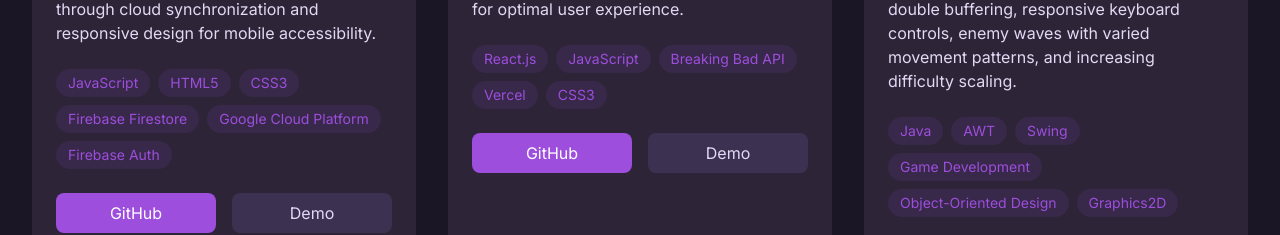
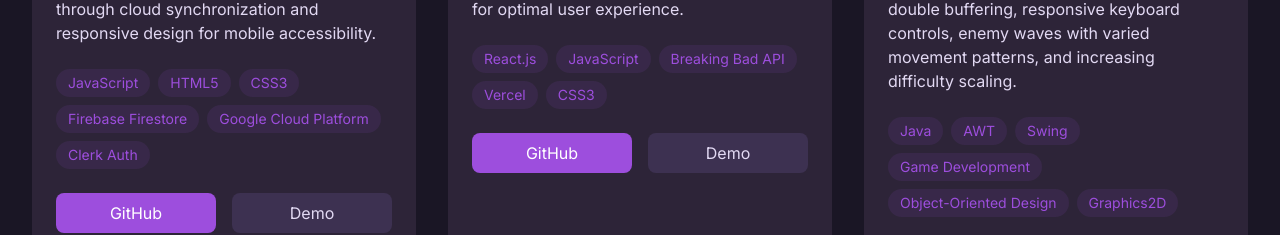
Before and after one commit to aprameyak/Portfolio, a Next.js app: page / in a window 1280 px wide. Shown: the part 3195-3430 px from the top of the page. Built offline with nearby package versions, Linux system fonts and the light colour scheme.

Commit message:
Update Projects.tsx

```diff
--- a/app/components/Projects.tsx
+++ b/app/components/Projects.tsx
@@ -95,7 +95,7 @@ const projects: Project[] = [
     description: "A real-time pantry management system implementing CRUD operations with Firebase Firestore. Features instant updates through cloud synchronization and responsive design for mobile accessibility.",
     githubLink: "https://github.com/aprameyak/StockUp",
     demoLink: "https://pantryapp-iota.vercel.app/",
-    techStack: ["JavaScript", "HTML5", "CSS3", "Firebase Firestore", "Google Cloud Platform", "Firebase Auth"]
+    techStack: ["JavaScript", "HTML5", "CSS3", "Firebase Firestore", "Google Cloud Platform", "Clerk Auth"]
   },
   {
     title: "BreakingBadQuoteGenerator",
```
